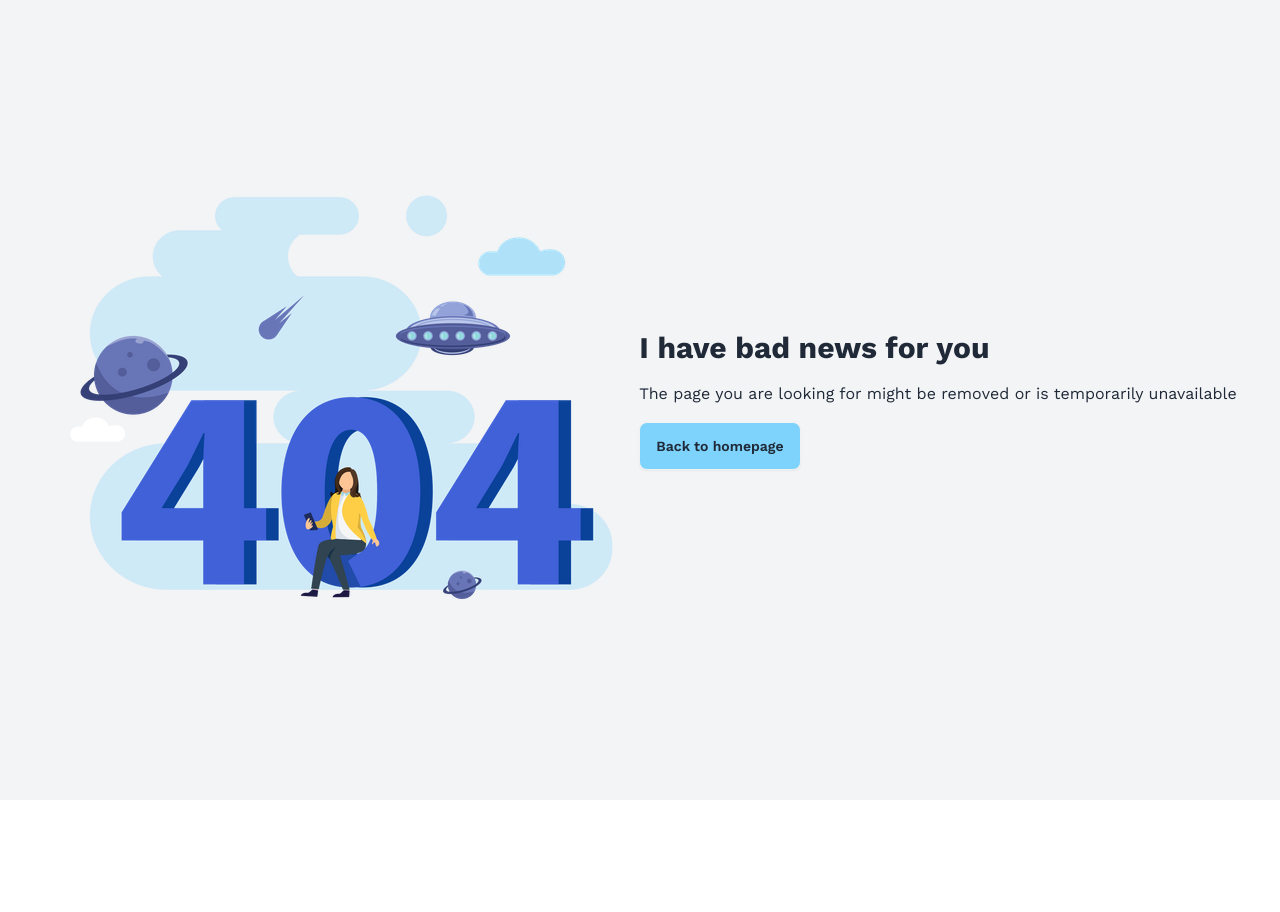
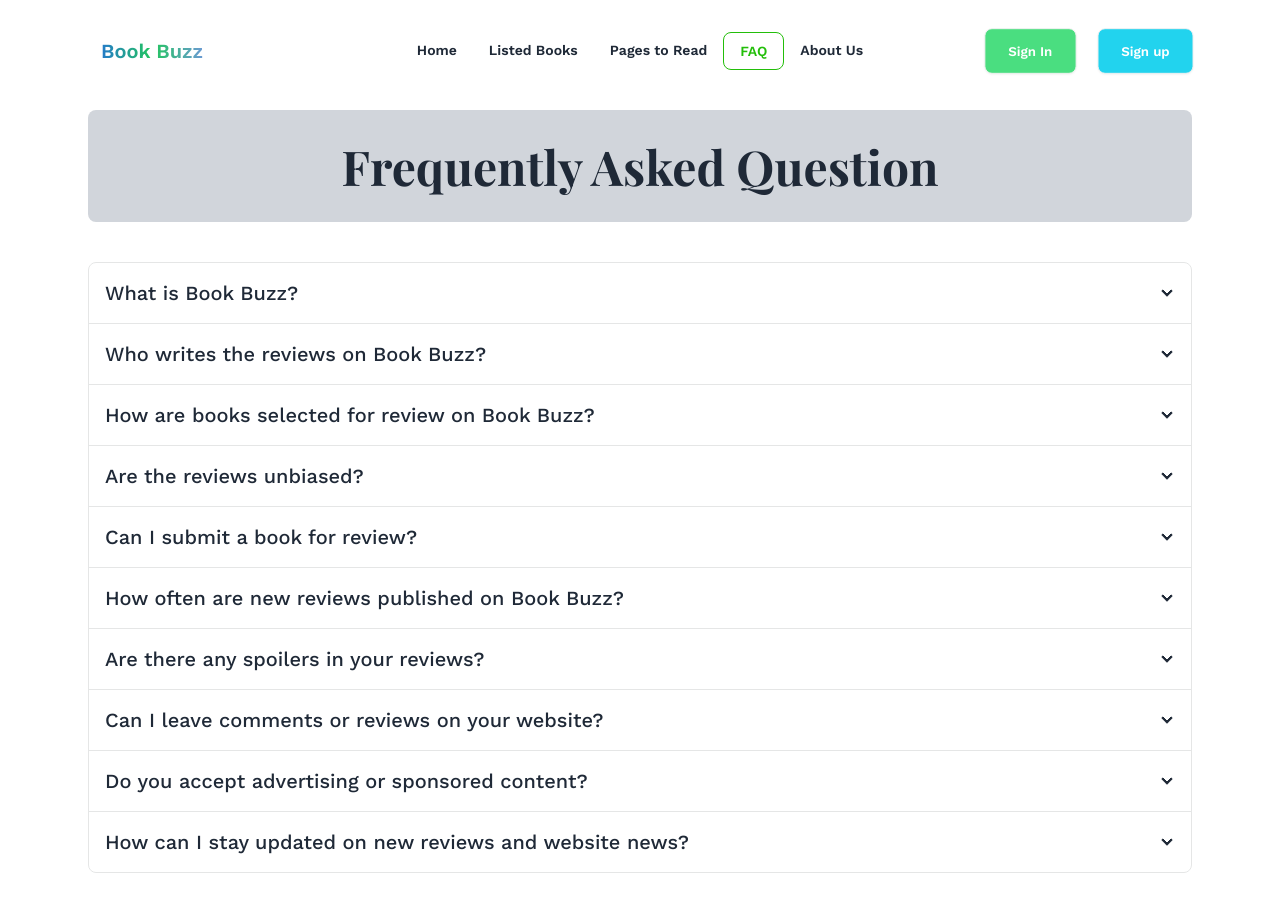
Before and after one commit to shaishabcoding/Book-Buzz, a React (Vite) app: page /faq in a window 1280 px wide. Shown: the top 912 px of the page. Before the commit the page ends 800 px from the top, so only its background shows below. Built offline with nearby package versions, Linux system fonts and the light colour scheme; a web font is replaced by a local one.

Commit message:
added faq and aboutus route

```diff
--- /dev/null
+++ b/public/faq.json
@@ -0,0 +1,42 @@
+[
+  {
+    "question": "What is Book Buzz?",
+    "answer": "Book Buzz is a platform dedicated to providing comprehensive and unbiased reviews of various books across different genres."
+  },
+  {
+    "question": "Who writes the reviews on Book Buzz?",
+    "answer": "Our reviews are crafted by a team of avid readers and literature enthusiasts who are passionate about sharing their insights and opinions on the books they read."
+  },
+  {
+    "question": "How are books selected for review on Book Buzz?",
+    "answer": "Books are chosen for review based on a variety of factors, including popular demand, literary significance, new releases, and recommendations from our community members."
+  },
+  {
+    "question": "Are the reviews unbiased?",
+    "answer": "Absolutely. We pride ourselves on maintaining objectivity and providing honest evaluations of each book we review. Our goal is to help readers make informed decisions about their reading choices."
+  },
+  {
+    "question": "Can I submit a book for review?",
+    "answer": "Yes, we welcome submissions from authors, publishers, and readers. Please visit our 'Submit a Book' page for guidelines and instructions on how to submit a book for consideration."
+  },
+  {
+    "question": "How often are new reviews published on Book Buzz?",
+    "answer": "We strive to publish new reviews regularly, typically multiple times per week. However, the frequency may vary depending on factors such as book availability and the size of our reviewing team."
+  },
+  {
+    "question": "Are there any spoilers in your reviews?",
+    "answer": "We understand the importance of avoiding spoilers, so we make every effort to keep our reviews spoiler-free. However, there may be instances where certain plot points need to be discussed to provide a comprehensive review."
+  },
+  {
+    "question": "Can I leave comments or reviews on your website?",
+    "answer": "Yes, we encourage reader engagement and feedback. You can leave comments on our reviews or participate in discussions on our community forums. Your input is valuable to us and helps foster a vibrant literary community."
+  },
+  {
+    "question": "Do you accept advertising or sponsored content?",
+    "answer": "At this time, we do not accept advertising or sponsored content. Our focus is solely on delivering high-quality reviews and maintaining the integrity of our content."
+  },
+  {
+    "question": "How can I stay updated on new reviews and website news?",
+    "answer": "You can stay updated by subscribing to our newsletter or following us on social media platforms such as Twitter, Facebook, and Instagram. We also recommend regularly visiting our website for the latest reviews and announcements."
+  }
+]
--- a/src/components/banner/Banner.jsx
+++ b/src/components/banner/Banner.jsx
@@ -8,7 +8,13 @@ const Banner = () => {
         <div>
           <h1 className="lg:text-5xl text-3xl font-bold mb-4 lg:mb-8 lg:flex flex-col gap-6 font-playfair">
             <span> Explore Endless Worlds with</span>
-            <span>Our Book Bazaar!</span>
+            <span>
+              Our{" "}
+              <span className="bg-gradient-to-r from-blue-600 via-green-500 to-indigo-400 inline-block text-transparent bg-clip-text">
+                Book Bazaar
+              </span>
+              !
+            </span>
           </h1>
           <Link
             to="/listed-books"
--- a/src/components/navbar/Navbar.jsx
+++ b/src/components/navbar/Navbar.jsx
@@ -11,6 +11,12 @@ const Navbar = () => {
       </li>
       <li>
         <NavLink to="/read-pages">Pages to Read</NavLink>
+      </li>
+      <li>
+        <NavLink to="/faq">FAQ</NavLink>
+      </li>
+      <li>
+        <NavLink to="/about-us">About Us</NavLink>
       </li>
     </>
   );
@@ -41,7 +47,9 @@ const Navbar = () => {
             {links}
           </ul>
         </div>
-        <a className="btn btn-ghost text-xl">Book Buzz</a>
+        <a className="btn btn-ghost text-xl bg-gradient-to-r from-blue-600 via-green-500 to-indigo-400 text-transparent bg-clip-text">
+          Book Buzz
+        </a>
       </div>
       <div className="navbar-center hidden lg:flex">
         <ul className="menu menu-horizontal px-1 font-semibold">{links}</ul>
--- a/src/main.jsx
+++ b/src/main.jsx
@@ -8,6 +8,8 @@ import BookDetails from "./routes/bookDetails/BookDetails";
 import ListedBooks from "./routes/listedBooks/ListedBooks";
 import ReadBookCart from "./routes/readBookCart/ReadBookCart";
 import Error from "./routes/404/Error";
+import Faq from "./routes/faq/Faq";
+import AboutUs from "./routes/aboutUs/AboutUs";
 
 const router = createBrowserRouter([
   {
@@ -32,6 +34,15 @@ const router = createBrowserRouter([
         path: "/read-pages",
         Component: ReadBookCart,
       },
+      {
+        path: "/faq",
+        loader: () => fetch("../faq.json"),
+        Component: Faq,
+      },
+      {
+        path: "/about-us",
+        Component: AboutUs,
+      },
     ],
   },
 ]);
--- /dev/null
+++ b/src/routes/aboutUs/AboutUs.jsx
@@ -0,0 +1,36 @@
+function AboutUs() {
+  return (
+    <div className="mx-3 mt-2 lg:mt-6 mb-6 lg:mb-16">
+      <h2 className="lg:text-5xl text-3xl font-bold text-center mb-4 lg:mb-10 font-playfair bg-gray-300 rounded-lg p-6 lg:p-8">
+        About Us
+      </h2>
+      <p className="text-3xl font-semibold">
+        Welcome to{" "}
+        <span className="bg-gradient-to-r from-blue-600 via-green-500 to-indigo-400 inline-block text-transparent bg-clip-text">
+          Book Buzz
+        </span>
+        !
+      </p>
+      <div className="font-semibold flex flex-col gap-4 mt-4 bg-gradient-to-b from-black to-gray-500 text-transparent bg-clip-text">
+        <p>
+          At Book Buzz, we are passionate about books and reading. Our mission
+          is to provide readers with insightful reviews, recommendations, and
+          literary discussions to help them discover their next great read.
+        </p>
+        <p>
+          Our team of dedicated reviewers consists of avid readers and
+          literature enthusiasts who are committed to delivering honest and
+          unbiased assessments of a wide range of books across various genres.
+        </p>
+        <p>
+          Whether you are a seasoned bookworm or just starting your reading
+          journey, we hope Book Buzz becomes your go-to destination for all
+          things related to books and literature.
+        </p>
+        <p>Thank you for visiting Book Buzz, and happy reading!</p>
+      </div>
+    </div>
+  );
+}
+
+export default AboutUs;
--- /dev/null
+++ b/src/routes/faq/Faq.jsx
@@ -0,0 +1,29 @@
+import { useLoaderData } from "react-router-dom";
+
+const Faq = () => {
+  const faqs = useLoaderData();
+  console.log(faqs);
+  return (
+    <div className="mx-3 mt-2 lg:mt-6 mb-6 lg:mb-16">
+      <h2 className="lg:text-5xl text-3xl font-bold text-center mb-4 lg:mb-10 font-playfair bg-gray-300 rounded-lg p-6 lg:p-8">
+        Frequently Asked Question
+      </h2>
+      <div className="join join-vertical w-full">
+        {faqs.map(({ question, answer }, idx) => (
+          <div
+            key={idx}
+            className="collapse collapse-arrow join-item border border-base-300"
+          >
+            <input type="radio" name="my-accordion-4" />
+            <div className="collapse-title text-xl font-medium">{question}</div>
+            <div className="collapse-content">
+              <p>{answer}</p>
+            </div>
+          </div>
+        ))}
+      </div>
+    </div>
+  );
+};
+
+export default Faq;
--- a/src/routes/listedBooks/ListedBooks.jsx
+++ b/src/routes/listedBooks/ListedBooks.jsx
@@ -4,8 +4,8 @@ import BookList from "../../components/selectedBooks/BookList";
 const ListedBooks = () => {
   const [sort, setSort] = useState("");
   return (
-    <div className="lg:mt-10 mt-4 mx-3 lg:mx-0">
-      <h2 className="lg:text-5xl text-3xl font-bold text-center mb-6 lg:mb-16 font-playfair bg-gray-300 rounded-lg p-6 lg:p-8">
+    <div className="lg:mt-6 mt-4 mx-3 lg:mx-0">
+      <h2 className="lg:text-5xl text-3xl font-bold text-center mb-4 lg:mb-6 font-playfair bg-gray-300 rounded-lg p-6 lg:p-8">
         Books
       </h2>
       <div className="flex items-center justify-center">
@@ -19,7 +19,7 @@ const ListedBooks = () => {
           <option value="publishedYear"> Published year</option>
         </select>
       </div>
-      <div role="tablist" className="tabs tabs-lifted mt-6 lg:mt-16">
+      <div role="tablist" className="tabs tabs-lifted mt-4 lg:mt-12">
         <input
           type="radio"
           name="tab"
```
Also changed, not shown: src/routes/readBookCart/ReadBookCart.jsx (+5 -6 lines).
